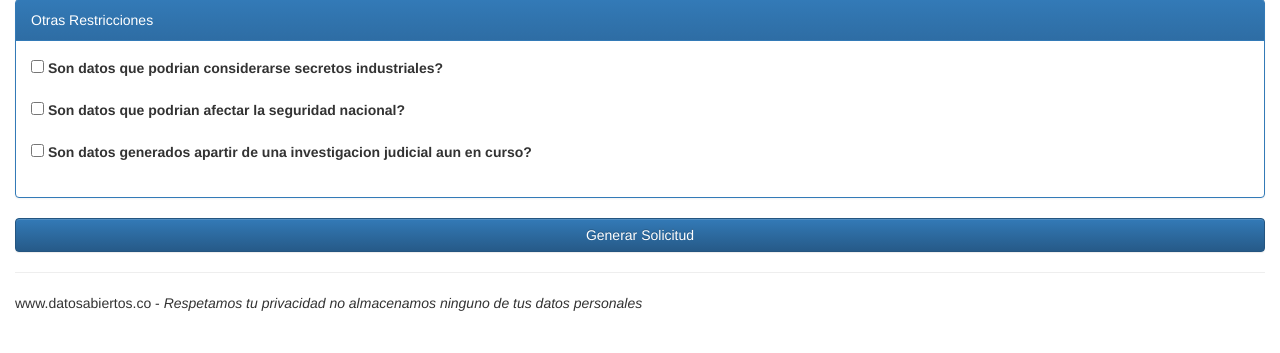
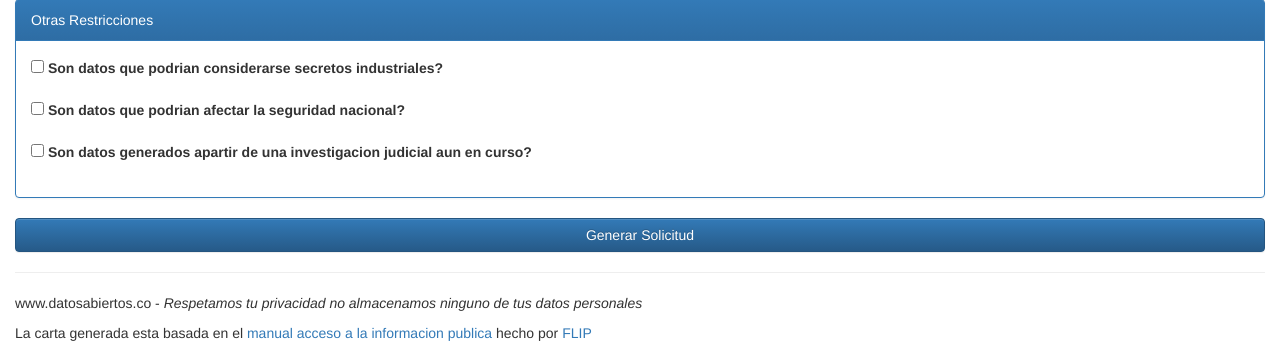
Before and after one commit to dav009/queremos, a Flask app: page / in a window 1280 px wide. Shown: the part 2025-2378 px from the top of the page. Before the commit the page ends 2336 px from the top, so only its background shows below. Run offline with Flask 2, Linux system fonts and the light colour scheme; parts of the project's set-up code (start-up, migrations or seed data) failed here and were passed over; some libraries are stand-ins or nearby versions.

Commit message:
agregando ref a flip

```diff
--- a/queremos/templates/index.html
+++ b/queremos/templates/index.html
@@ -255,6 +255,9 @@
      <hr>
       <footer>
         <p>www.datosabiertos.co - <i>Respetamos tu privacidad no almacenamos ninguno de tus datos personales</i></p>
+        <p>
+          La carta generada esta basada en el <a href="http://flip.org.co/sites/default/files/archivos_publicacion/Manual%20de%20acceso%20a%20la%20informaci%C3%B3n%20web.pdf" target="_blank">manual acceso a la informacion publica</a> hecho por <a href="http://flip.org.co" target="_blank">FLIP</a>
+        </p>
       </footer>
     </form>
     </div><!-- /.container -->
```
